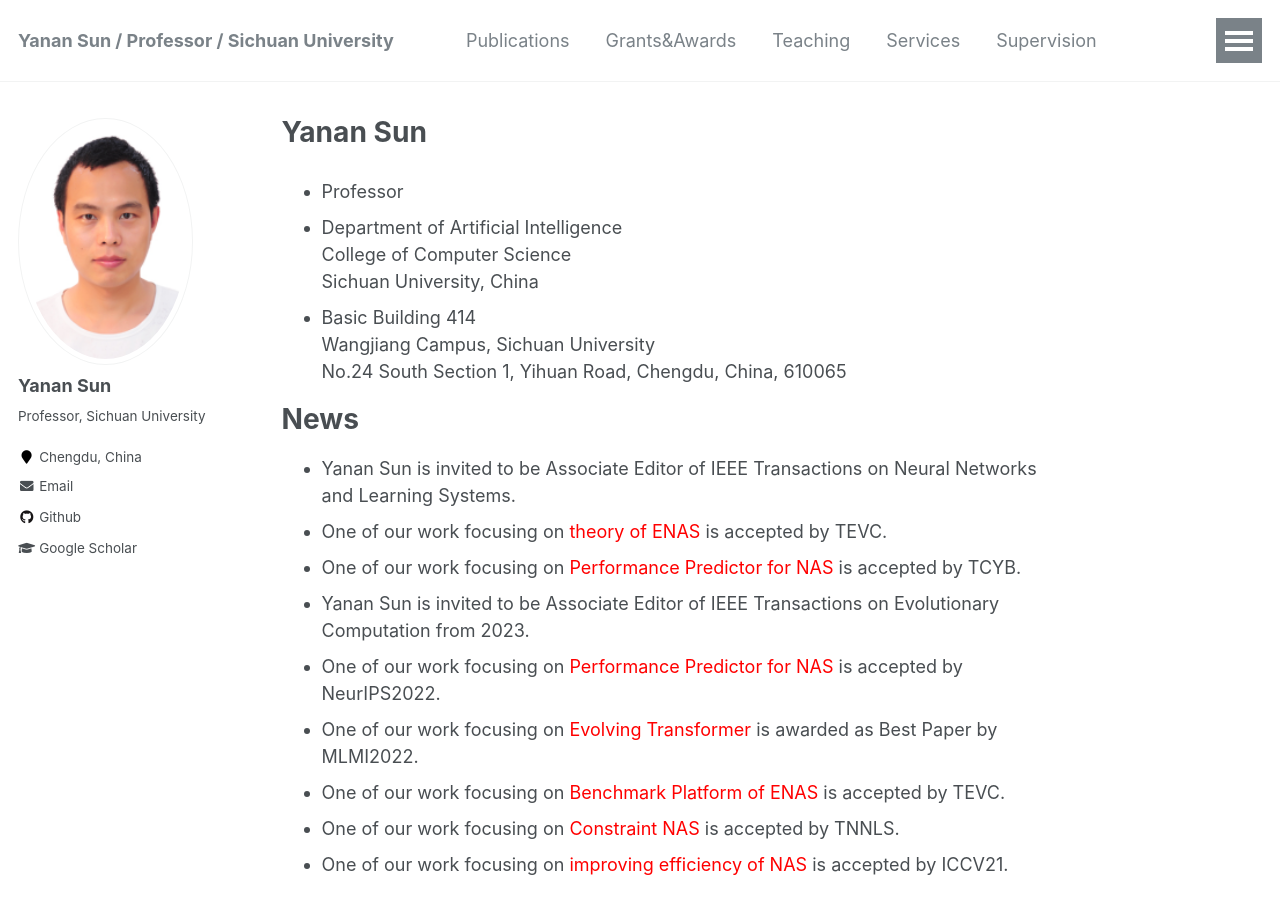
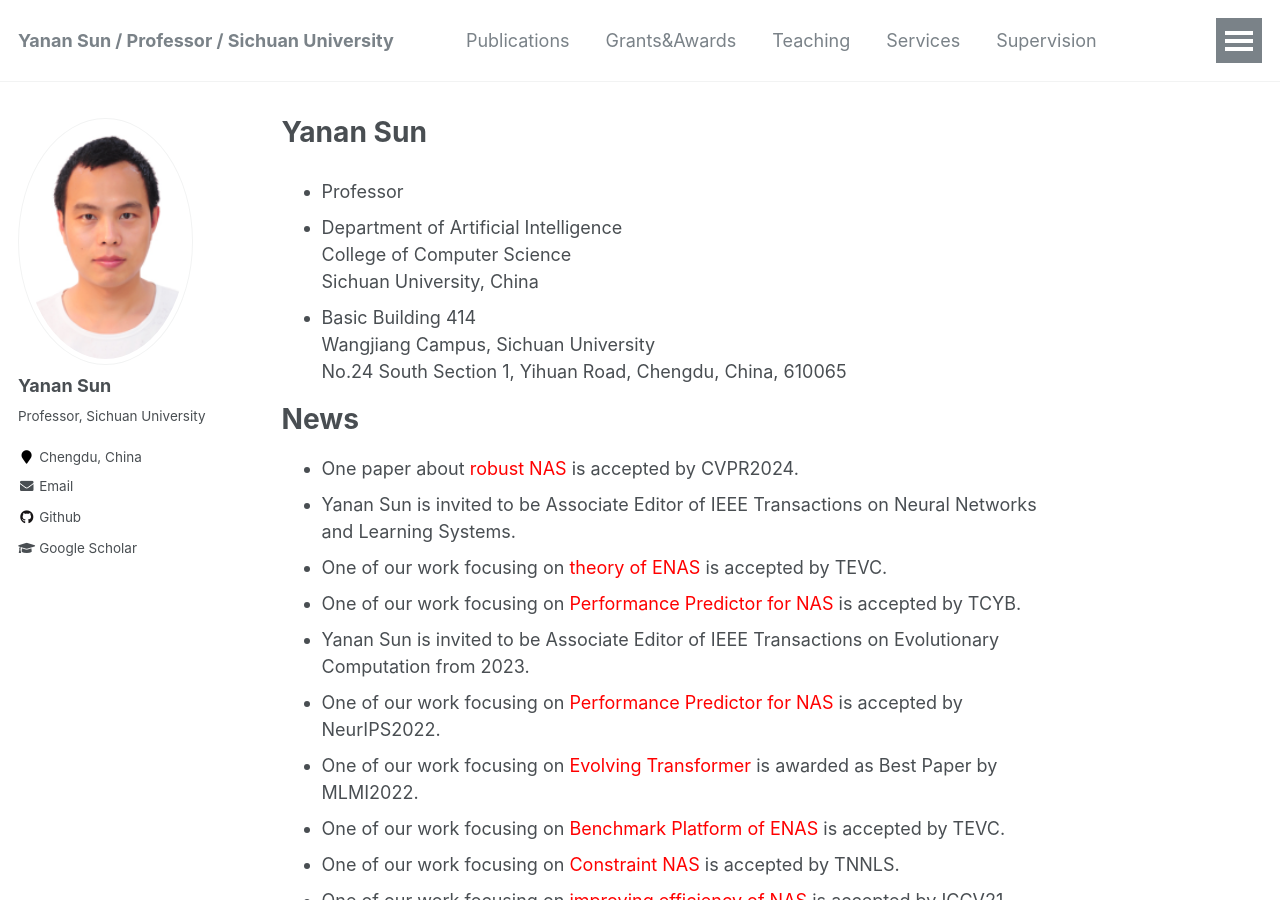
Before and after one commit to yn-sun/yn-sun.github.io, a Jekyll site: the page built from _pages/about.md, in a window 1280 px wide and 900 px high. Built offline with Jekyll 4.4.1, drawn with Linux system fonts in a browser that asks for light colours; comment, search, counter and statistics services are not loaded.

Commit message:
Update about.md

```diff
--- a/_pages/about.md
+++ b/_pages/about.md
@@ -18,6 +18,7 @@
 
 News
 ======
+* One paper about <span style="color: #FF0000">robust NAS</span> is accepted by CVPR2024.
 * Yanan Sun is invited to be Associate Editor of IEEE Transactions on Neural Networks and Learning Systems.
 * One of our work focusing on <span style="color: #FF0000">theory of ENAS</span> is accepted by TEVC.
 * One of our work focusing on <span style="color: #FF0000">Performance Predictor for NAS</span> is accepted by TCYB.
```
